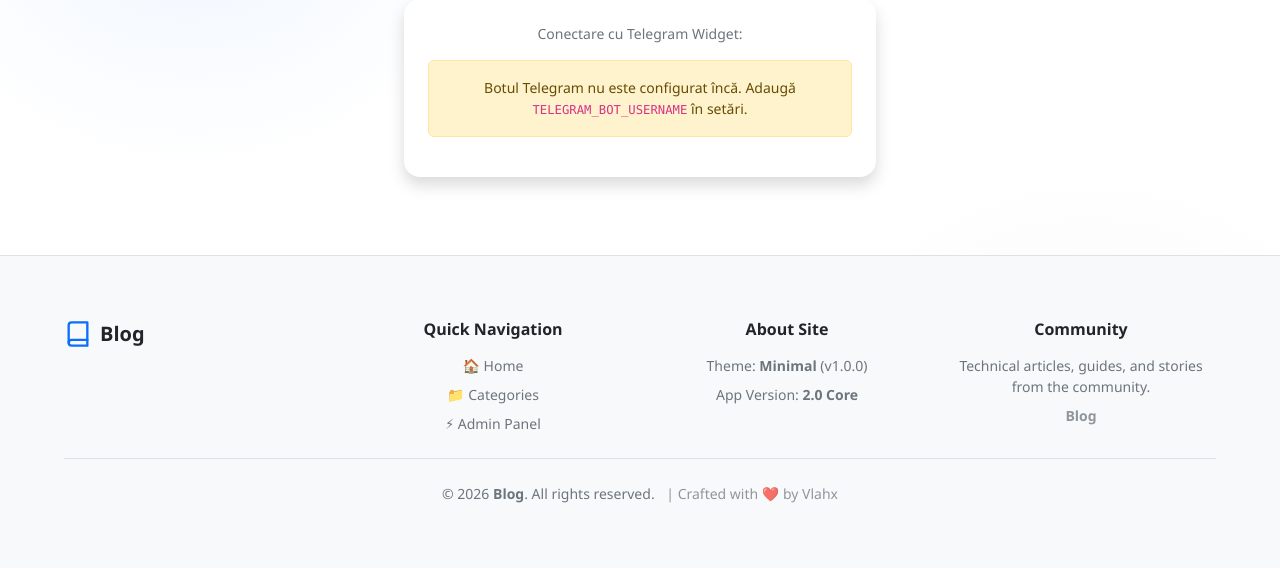
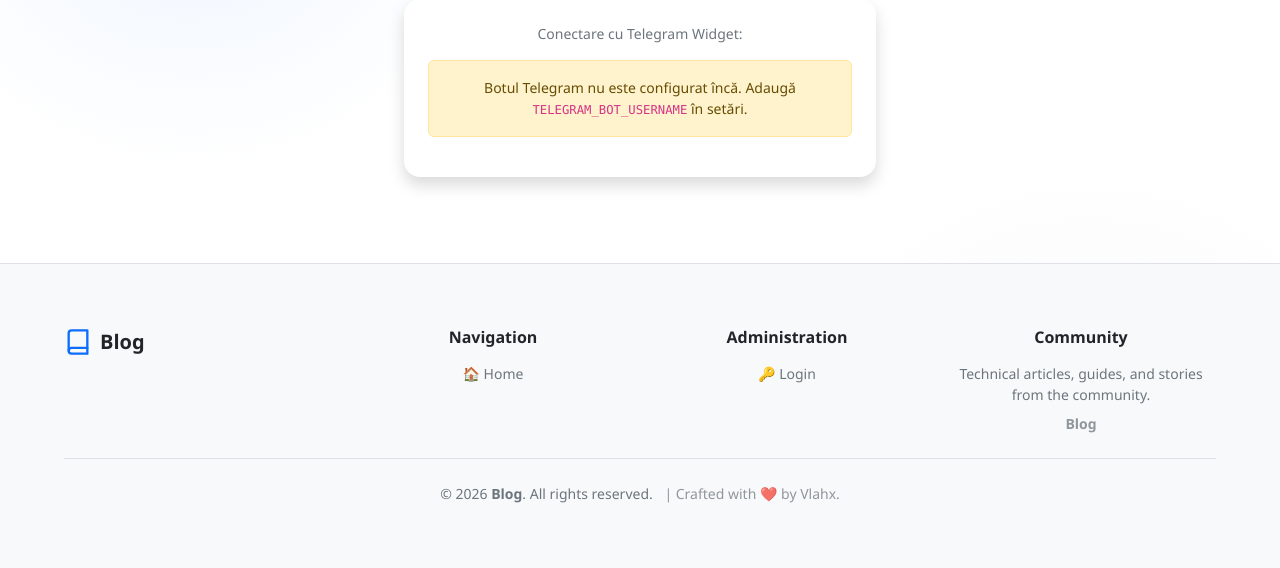
Before and after one commit to vlahx/app-blog, a FastAPI app: page /admin/login?next=/profile in a window 1280 px wide. Shown: the part 232-800 px from the top of the page. Run offline with FastAPI, Linux system fonts and the light colour scheme; the visitor is signed in with stand-in values (Sample User, id 1); data comes from the database, SQL or seed files in the repository; data that the repository does not hold is empty; parts of the project's set-up code (start-up, migrations or seed data) failed here and were passed over.

Commit message:
feat(footer): Standardize 4-column footer layout with translation keys across all themes

```diff
--- a/app/templates/partials/footer.html
+++ b/app/templates/partials/footer.html
@@ -1,8 +1,9 @@
-{# Base 4-column responsive footer with plugin_area hooks on all 4 columns #}
+{# Unified 4-column responsive footer for VlahX Core 2.0 #}
 <footer class="footer mt-auto bg-body-tertiary border-top py-5">
   <div class="container px-4">
     <div class="row g-4 mb-4">
-      <!-- Col 1: Brand & Tagline -->
+
+      <!-- Col 1: Brand, Tagline & Newsletter Widget -->
       <div class="col-12 col-md-6 col-lg-3" id="footer-newsletter-widget">
         <div class="d-flex align-items-center mb-2">
           {% if site_nav_icon_abs %}
@@ -18,7 +19,7 @@
         <p class="text-secondary small mb-3">{{ site_tagline() }}</p>
 
         {% if is_plugin_active and is_plugin_active('newsletter') %}
-        <h6 class="fw-bold mb-2 text-body" style="font-size: 0.9rem;">📧 {{ t('newsletter.title') }}</h6>
+        <h6 class="fw-bold mb-2 text-body" style="font-size: 0.9rem;">📧 {{ t('newsletter.title') if t else 'Abonare Newsletter' }}</h6>
         <form id="footer-newsletter-form" onsubmit="submitFooterNewsletter(event)">
           <div class="input-group input-group-sm mb-2">
             <input type="email" id="footer-newsletter-email" class="form-control" placeholder="adresa@email.com" required />
@@ -66,24 +67,20 @@
         {% endif %}
       </div>
 
-      <!-- Col 2: Quick Navigation -->
+      <!-- Col 2: Navigation -->
       <div class="col-12 col-md-6 col-lg-3">
-        <h6 class="fw-bold mb-3 text-body">{{ t('footer.quickNav') }}</h6>
-        <ul class="list-unstyled mb-0 small">
-          <li class="mb-2">
-            <a href="/" class="text-secondary text-decoration-none hover-primary">{{ t('footer.home') }}</a>
+        <h6 class="fw-bold mb-3 text-body">{{ t('footer.navigation') if t else 'Navigare' }}</h6>
+        <ul class="list-unstyled mb-0 small d-flex flex-column gap-2">
+          <li>
+            <a href="/" class="text-secondary text-decoration-none hover-primary">🏠 {{ t('nav.home') if t else 'Acasă' }}</a>
           </li>
-          <li class="mb-2">
-            <a href="/#categories" class="text-secondary text-decoration-none hover-primary">{{ t('footer.categories') }}</a>
-          </li>
-          {% if is_plugin_active and is_plugin_active('newsletter') %}
-          <li class="mb-2">
-            <a href="#footer-newsletter-widget" class="text-secondary text-decoration-none hover-primary">{{ t('footer.newsletter') }}</a>
-          </li>
+          {% if fixed_nav_posts %}
+            {% for np in fixed_nav_posts %}
+              <li>
+                <a href="{{ np.href or np.url }}" class="text-secondary text-decoration-none hover-primary">{{ np.fixed_label or np.label }}</a>
+              </li>
+            {% endfor %}
           {% endif %}
-          <li>
-            <a href="/admin" class="text-secondary text-decoration-none hover-primary">{{ t('footer.admin') }}</a>
-          </li>
         </ul>
 
         {% if plugin_area_footer_col2 %}
@@ -93,16 +90,25 @@
         {% endif %}
       </div>
 
-      <!-- Col 3: Info & Theme -->
+      <!-- Col 3: Account & Management -->
       <div class="col-12 col-md-6 col-lg-3">
-        <h6 class="fw-bold mb-3 text-body">{{ t('footer.aboutBlog') }}</h6>
-        {% set _t = active_theme_info() %}
-        <p class="text-secondary small mb-2">
-          {{ t('footer.theme') }}: <strong>{{ _t.name|e }}</strong> (v{{ _t.version or '1.0.0' }})
-        </p>
-        <p class="text-secondary small mb-0">
-          {{ t('footer.appVersion') }}: <strong>2.0 Core</strong>
-        </p>
+        <h6 class="fw-bold mb-3 text-body">{{ t('footer.management') if t else 'Cont & Admin' }}</h6>
+        <ul class="list-unstyled mb-0 small d-flex flex-column gap-2">
+          {% if user %}
+            <li>
+              <a href="/profile" class="text-secondary text-decoration-none hover-primary">👤 {{ t('profile.myAccount') if t else 'Contul Meu' }}</a>
+            </li>
+            {% if has_role('admin', 'editor', 'author', 'seller', 'developer') %}
+              <li>
+                <a href="/admin" class="text-secondary text-decoration-none hover-primary">⚡ {{ t('footer.adminPanel') if t else 'Panou Admin' }}</a>
+              </li>
+            {% endif %}
+          {% else %}
+            <li>
+              <a href="/admin/login" class="text-secondary text-decoration-none hover-primary">🔑 {{ t('ui.login') if t else 'Autentificare' }}</a>
+            </li>
+          {% endif %}
+        </ul>
 
         {% if plugin_area_footer_col3 %}
           <div class="mt-3">
@@ -113,9 +119,9 @@
 
       <!-- Col 4: Community -->
       <div class="col-12 col-md-6 col-lg-3">
-        <h6 class="fw-bold mb-3 text-body">{{ t('footer.communityTitle') }}</h6>
+        <h6 class="fw-bold mb-3 text-body">{{ t('footer.communityTitle') if t else 'Comunitate' }}</h6>
         <p class="text-secondary small mb-2">
-          {{ t('footer.communityText') }}
+          {{ t('footer.communityText') if t else 'Jurnal de drum, articole tehnice și povești din comunitatea pasionaților.' }}
         </p>
         <p class="text-secondary small mb-0 opacity-75">
           <strong>{{ site_display_name() }}</strong>{% if site_tagline() %} — {{ site_tagline() }}{% endif %}
@@ -131,12 +137,9 @@
 
     <!-- Bottom Copyright Divider -->
     <div class="border-top pt-4 text-center">
-      {% set _t = active_theme_info() %}
       <p class="text-secondary small mb-0">
-        © {{ now().strftime("%Y") }} <strong>{{ site_display_name() }}</strong>. {{ t('footer.rights') }}
-        {% if _t and _t.author %}
-        <span class="ms-2 opacity-75">| {{ t('footer.craftedBy') }} {{ _t.author|e }}</span>
-        {% endif %}
+        © {{ year }} <strong>{{ site_display_name() }}</strong>. {{ t('footer.rights') if t else 'Toate drepturile rezervate.' }}
+        <span class="ms-2 opacity-75">| {{ t('footer.craftedBy') if t else 'Creat cu ❤️ de' }} {{ theme_author }}.</span>
       </p>
       {% if plugin_area_footer_bottom %}
         <div class="mt-2">
```
